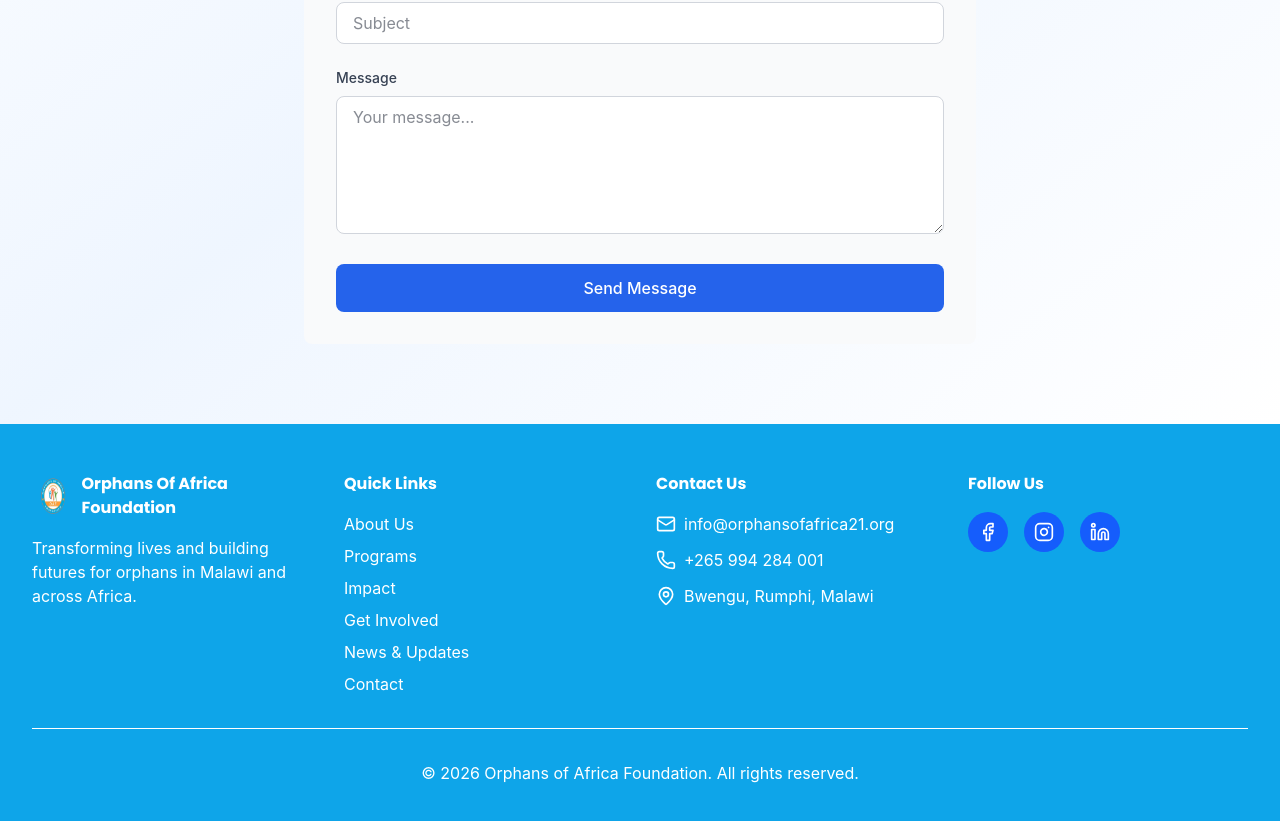
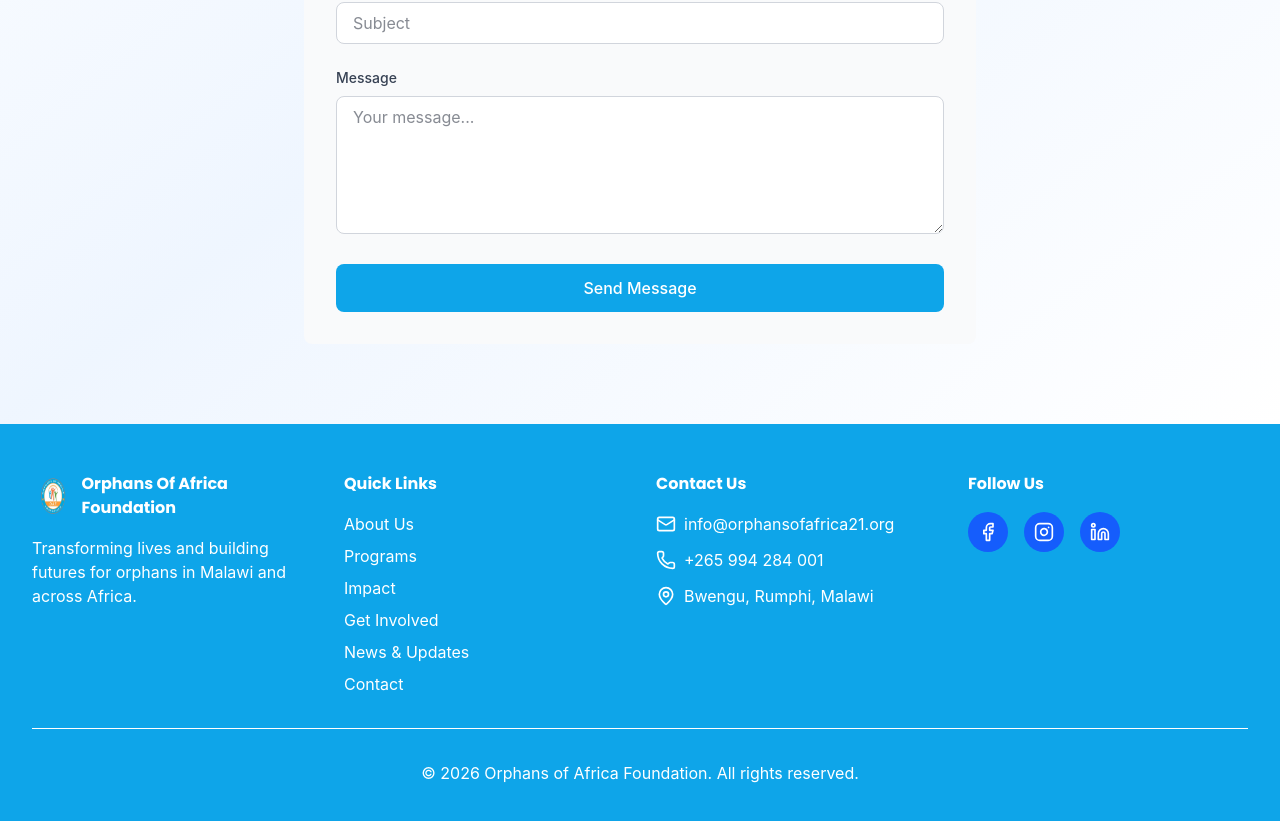
Before and after one commit to TaoTyro/OAF-Website, a React (Vite) app in the folder frontend/: page / in a window 1280 px wide. Shown: the part 4697-5518 px from the top of the page. Built offline with nearby package versions, Linux system fonts and the light colour scheme.

Commit message:
fix button color

```diff
--- a/frontend/src/app/components/ContactForm.tsx
+++ b/frontend/src/app/components/ContactForm.tsx
@@ -162,8 +162,7 @@ export function ContactForm() {
             <button
               type="submit"
               disabled={isSubmitting}
-              className="w-full px-6 py-3 rounded-lg text-white font-medium transition-all hover:opacity-90 disabled:opacity-50"
-              style={{ backgroundColor: 'var(--primary-blue)' }}
+              className="w-full px-6 py-3 rounded-lg bg-[#0EA5E9] text-white font-medium transition-all hover:opacity-90 disabled:opacity-50"
             >
               {isSubmitting ? 'Sending...' : 'Send Message'}
             </button>
```
